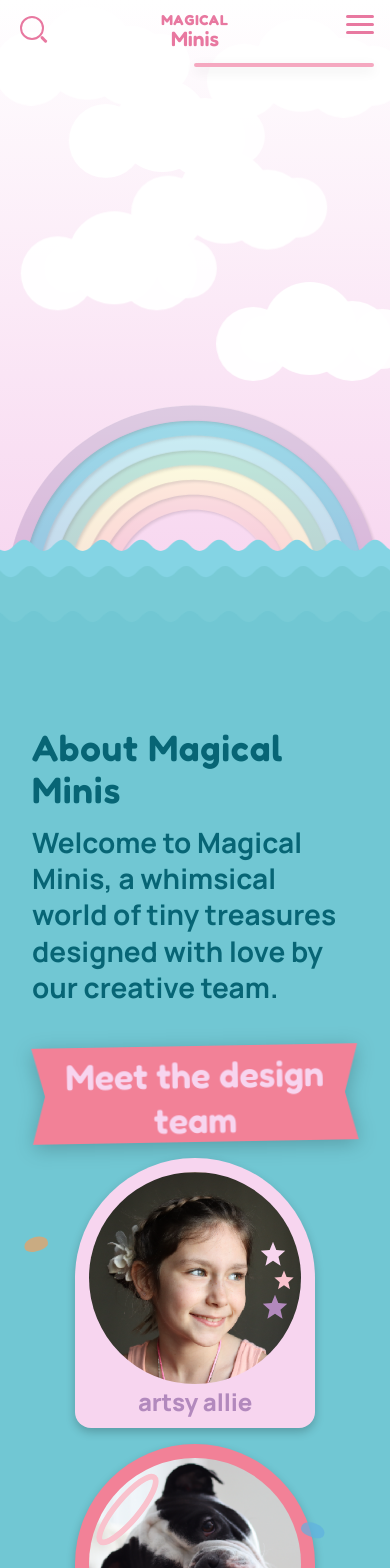
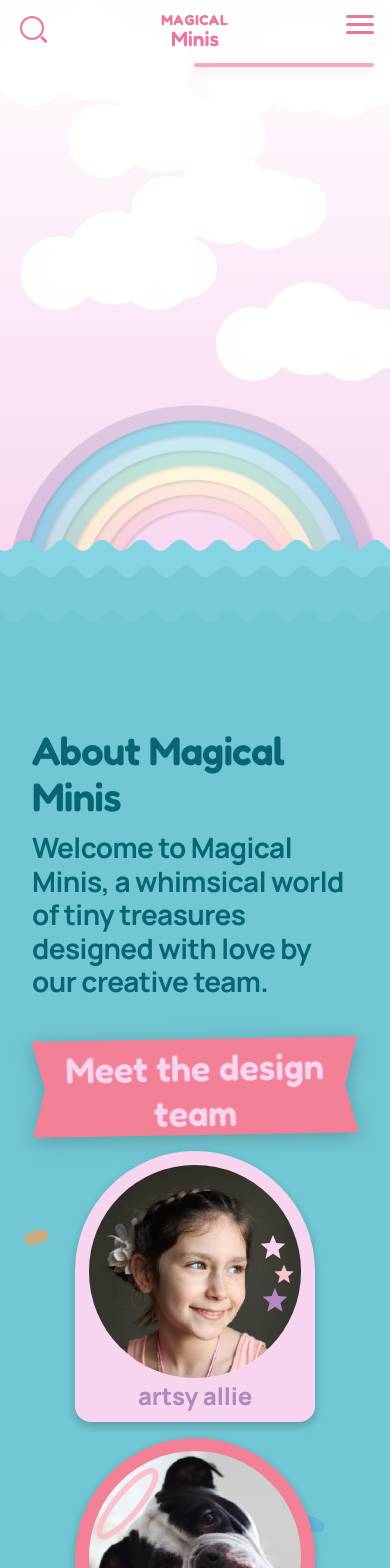
Before and after one commit to mikalmorello/magicalminis, a React (Vite) app: page / in a window 390 px wide. Shown: the top 1568 px of the page. Built offline with nearby package versions, Linux system fonts and the light colour scheme; the HTML template or start-up script is replaced by a standard one; a web font is replaced by a local one.

Commit message:
Update sections.scss styles: adjust grid layout for better responsiveness, modify heading font size and letter-spacing for improved readability, and refine line-height in team member styles for enhanced visual consistency.

```diff
--- a/src/sections/sections.scss
+++ b/src/sections/sections.scss
@@ -14,17 +14,17 @@
     gap: 2.5rem;
 
     @media (min-width: 768px) {
-      grid-template-columns: 1fr 3fr;
+      grid-template-columns: 1fr 2.5fr;
       align-items: start;
     }
   }
 
   &__heading {
     font-family: var(--font-burger);
-    font-size: 2.3rem;
+    font-size: 2.5rem;
     font-weight: 600;
     color: #076575;
-    letter-spacing: 0.02em;
+    letter-spacing: -0.02em;
     line-height: 1.15;
     margin-bottom: 0.75rem;
 
@@ -38,8 +38,9 @@
     font-size: 1.75rem;
     font-weight: 700;
     color: #076575;
-    line-height: 1.3;
+    line-height: 1.2;
     max-width: 320px;
+    letter-spacing: -0.02em;
   }
 
   &__team {
@@ -95,6 +96,11 @@
 
   &__fish {
     position: absolute;
+    /* Sit just above the section's teal background but behind every other
+       element inside the about section (ribbon, cards, copy). `__team` has
+       `position: relative` but no `z-index`, so it doesn't trap negative
+       values — the fish participate in `__inner`'s stacking context. */
+    z-index: -1;
     width: 24px;
     height: 14px;
     border-radius: 50% 50% 40% 40%;
```
